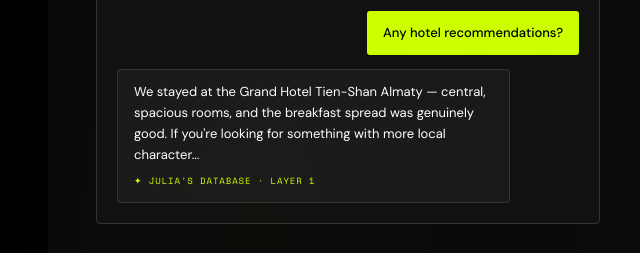
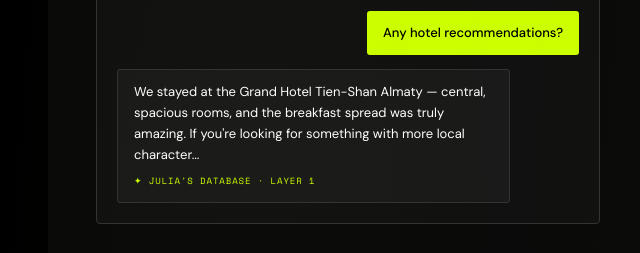
Before and after one commit to julia-gray/factal_me, a plain HTML site: page index.html in a window 1280 px wide. Shown: the part 2486-2739 px from the top of the page, 0-640 px from the left. Drawn offline with nearby package versions, Linux system fonts and the light colour scheme.

Commit message:
Fixing description of breakfast spread

```diff
--- a/index.html
+++ b/index.html
@@ -978,7 +978,7 @@ footer {
           Any hotel recommendations?
         </div>
         <div class="chat-bubble chat-jules">
-          We stayed at the Grand Hotel Tien-Shan Almaty — central, spacious rooms, and the breakfast spread was genuinely good. If you're looking for something with more local character...
+          We stayed at the Grand Hotel Tien-Shan Almaty — central, spacious rooms, and the breakfast spread was truly amazing. If you're looking for something with more local character...
           <br><span class="source">✦ Julia's database · Layer 1</span>
         </div>
       </div>
```
